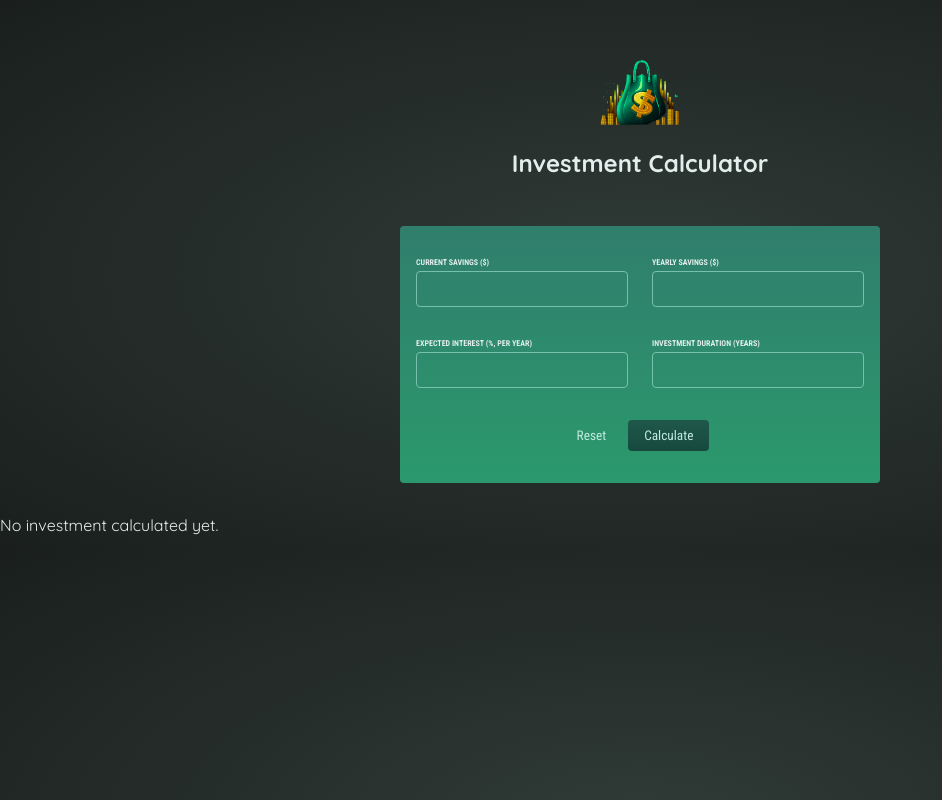
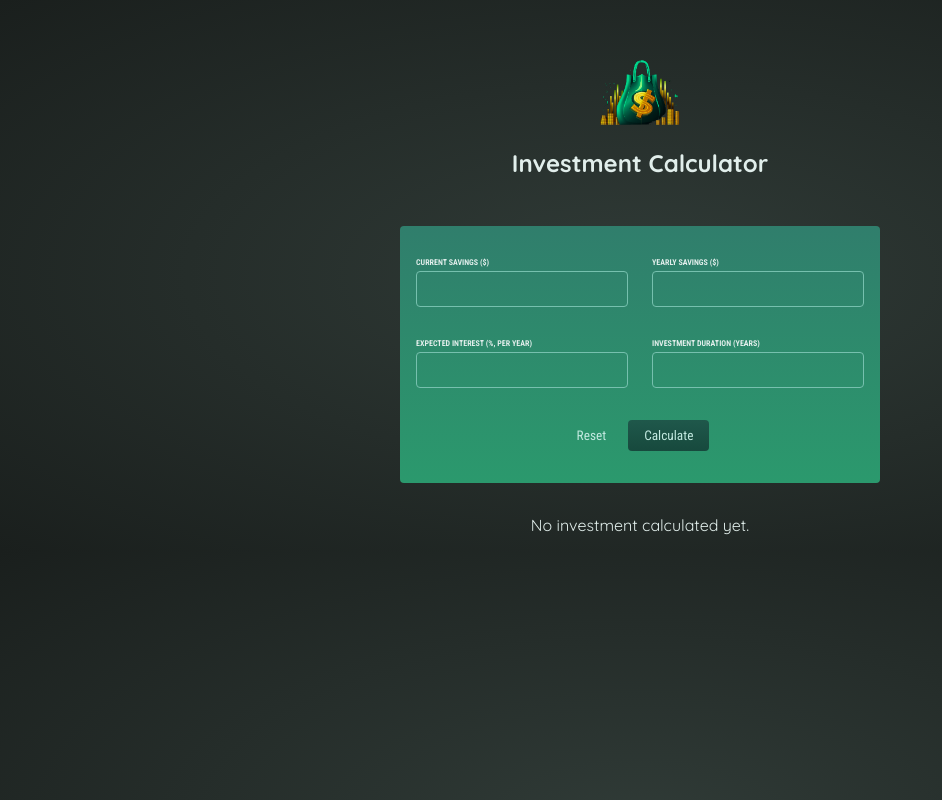
Before and after one commit to MarcinSQL/react-investment-calculator, a React (Create React App) app: page / in a window 1280 px wide. Shown: the whole page, without its empty margins (0-942 px from the left). Built offline with nearby package versions, Linux system fonts and the light colour scheme.

Commit message:
Centered init result text

```diff
--- a/src/components/ResultsContainer.js
+++ b/src/components/ResultsContainer.js
@@ -10,7 +10,7 @@ const ResultsContainer = (props) => {
   const initialInvestment = props.userInputsList.currentSavings;
 
   if (props.userInputsList.length === 0) {
-    return <p>No investment calculated yet.</p>;
+    return <p className="resultNone">No investment calculated yet.</p>;
   } else {
     for (let i = 0; i < duration; i++) {
       const yearlyInterest =
--- a/src/index.css
+++ b/src/index.css
@@ -97,6 +97,10 @@ button:hover {
   color: #91e1d0;
 }
 
+.resultNone{
+  text-align: center;
+}
+
 .result {
   max-width: 50rem;
   margin: 2rem auto;
```
